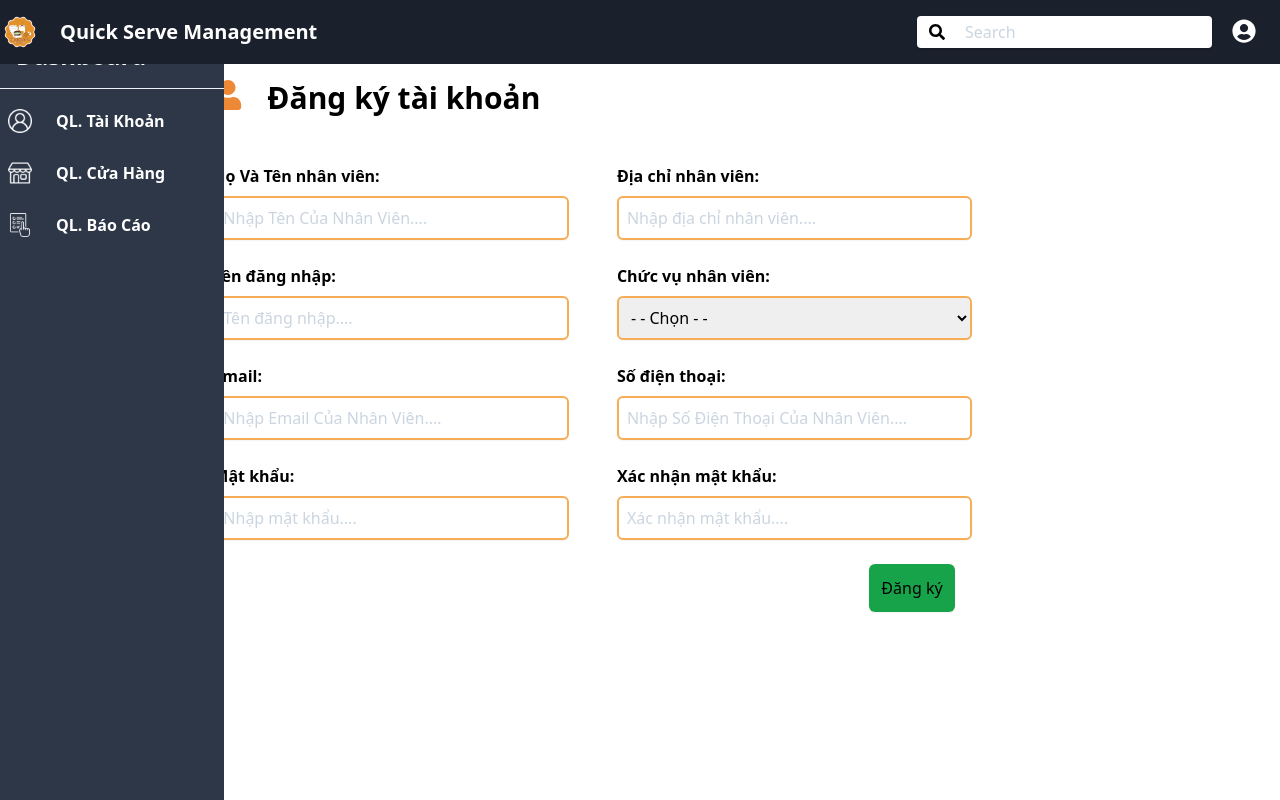
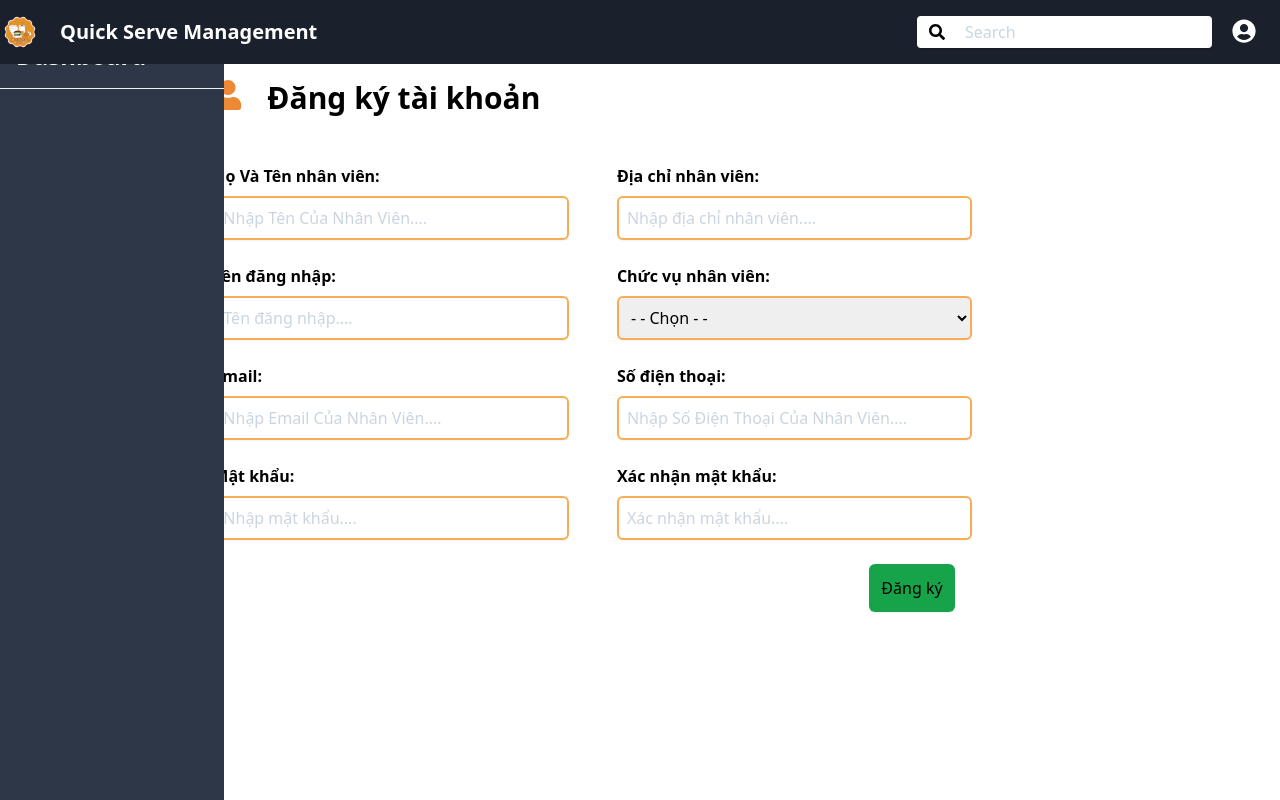
Before and after one commit to SonTungIT/QuickServeManagementDeploy, a React (Vite) app: page /admin-register in a window 1280 px wide. Built offline with nearby package versions, Linux system fonts and the light colour scheme.

Commit message:
fix: deploy

```diff
--- a/src/components/ManagementComponent/SidebarComponent .tsx
+++ b/src/components/ManagementComponent/SidebarComponent .tsx
@@ -10,6 +10,7 @@ const SidebarComponent = () => {
   const activeMenuItem = menu.adminMenu.find(item => item.url === location.pathname);
   const { account } = useAppSelector((state) => state.account);
 
+  console.log(account?.roles)
   return (
     <div className='flex'>
       <div className="w-56 bg-gray-800 fixed h-full">
@@ -17,7 +18,7 @@ const SidebarComponent = () => {
           <h1 className="text-2xl font-bold ml-4 text-white-500">{activeMenuItem ? activeMenuItem.title : 'Admin Dashboard'}</h1>
         </div>
         <hr />
-        {menu.adminMenu.map((item, index) => (
+        {account?.roles[0] === 'Admin' && menu.adminMenu.map((item, index) => (
           <ul className='mt-3 text-white-500 font-bold' key={index}>
             <Link to={item.url} className=''>
               <li className={`mb-2 gap-6 rounded hover:shadow hover:bg-orange-500 py-2 cursor-pointer flex ${item.url === location.pathname ? 'text-orange-500' : ''}`}>
@@ -27,7 +28,16 @@ const SidebarComponent = () => {
             </Link>
           </ul>
         ))}
-
+        {account?.roles[0] === 'Store_Manager' && menu.storeManagementMenu.map((item, index) => (
+          <ul className='mt-3 text-white-500 font-bold' key={index}>
+            <Link to={item.url} className=''>
+              <li className={`mb-2 gap-6 rounded hover:shadow hover:bg-orange-500 py-2 cursor-pointer flex ${item.url === location.pathname ? 'text-orange-500' : ''}`}>
+                <img src={item.icon} className='w-6 h-6 inline-block ml-2' />
+                <span>{item.title}</span>
+              </li>
+            </Link>
+          </ul>
+        ))}
       </div>
       <NavbarComponent />
     </div>
```
